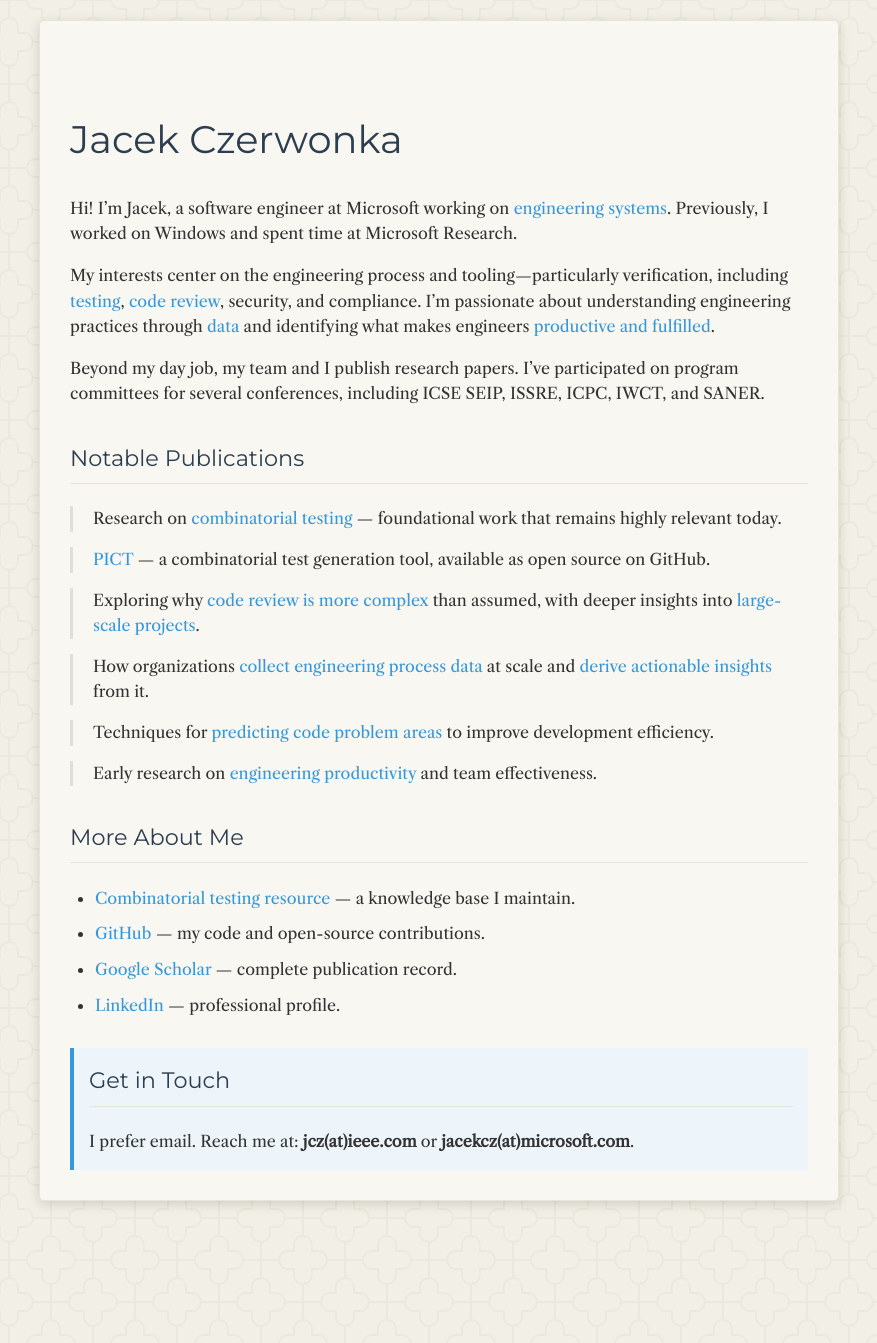
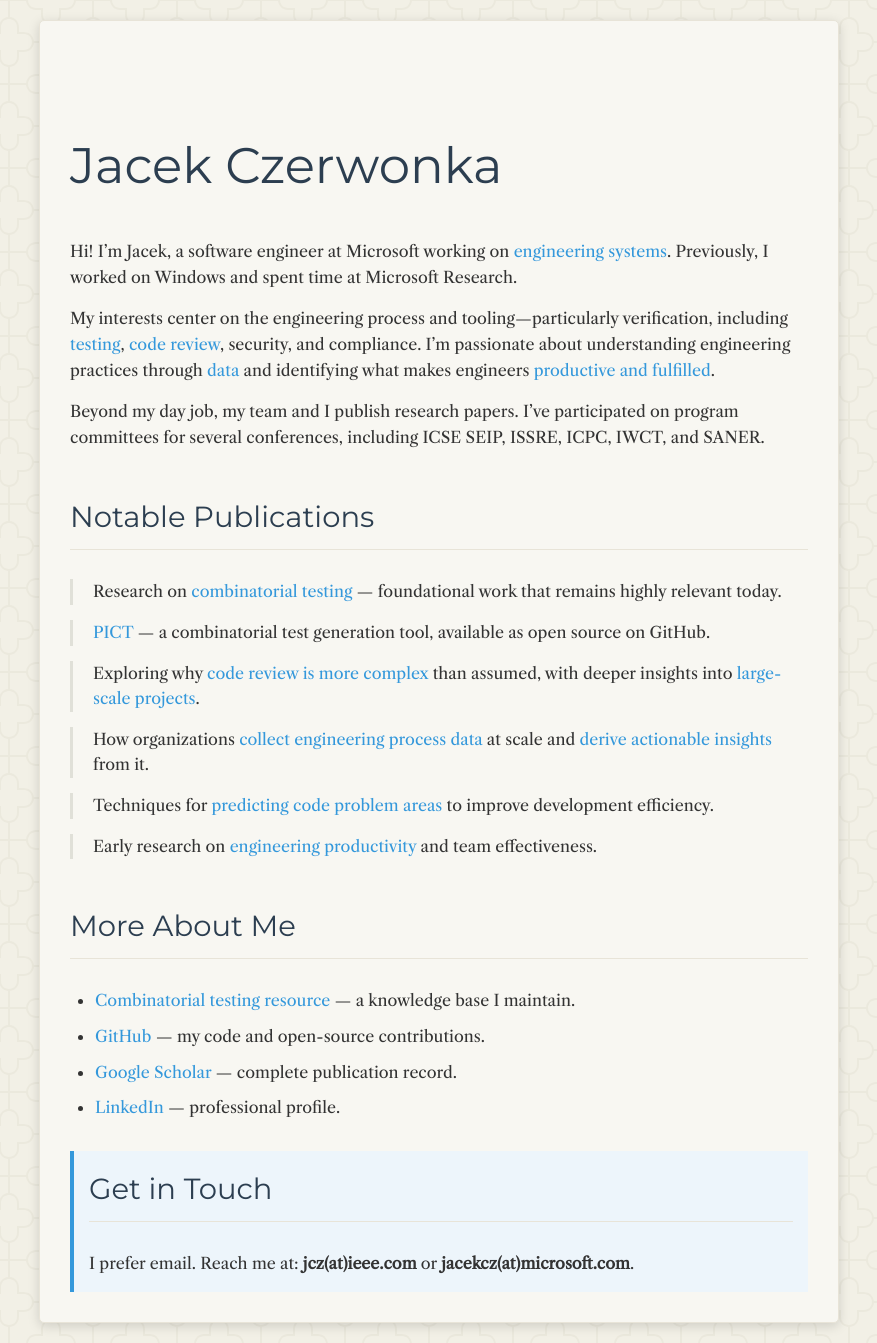
Before and after one commit to jaccz/jaccz.github.io, a Jekyll site: the page built from index.md, in a window 1280 px wide. Shown: the whole page, without its empty margins (201-1078 px from the left). Built offline with Jekyll 4.4.1, drawn with Linux system fonts in a browser that asks for light colours; before the commit the page ends 1221 px from its top, so only the background shows below that.

Commit message:
Enhance heading styles with increased font sizes for better hierarchy and readability

```diff
--- a/assets/css/style.css
+++ b/assets/css/style.css
@@ -65,21 +65,21 @@ h1, h2, h3, h4 {
 }
 
 h1 {
-  font-size: 2.4em;
+  font-size: 3.12em;
 }
 
 h2 {
-  font-size: 1.8em;
+  font-size: 2.34em;
 }
 
 h3 {
-  font-size: 1.4em;
+  font-size: 1.82em;
   border-bottom: 1px solid var(--border-color);
   padding-bottom: 0.3em;
 }
 
 h4 {
-  font-size: 1.2em;
+  font-size: 1.56em;
 }
 
 a {
```
